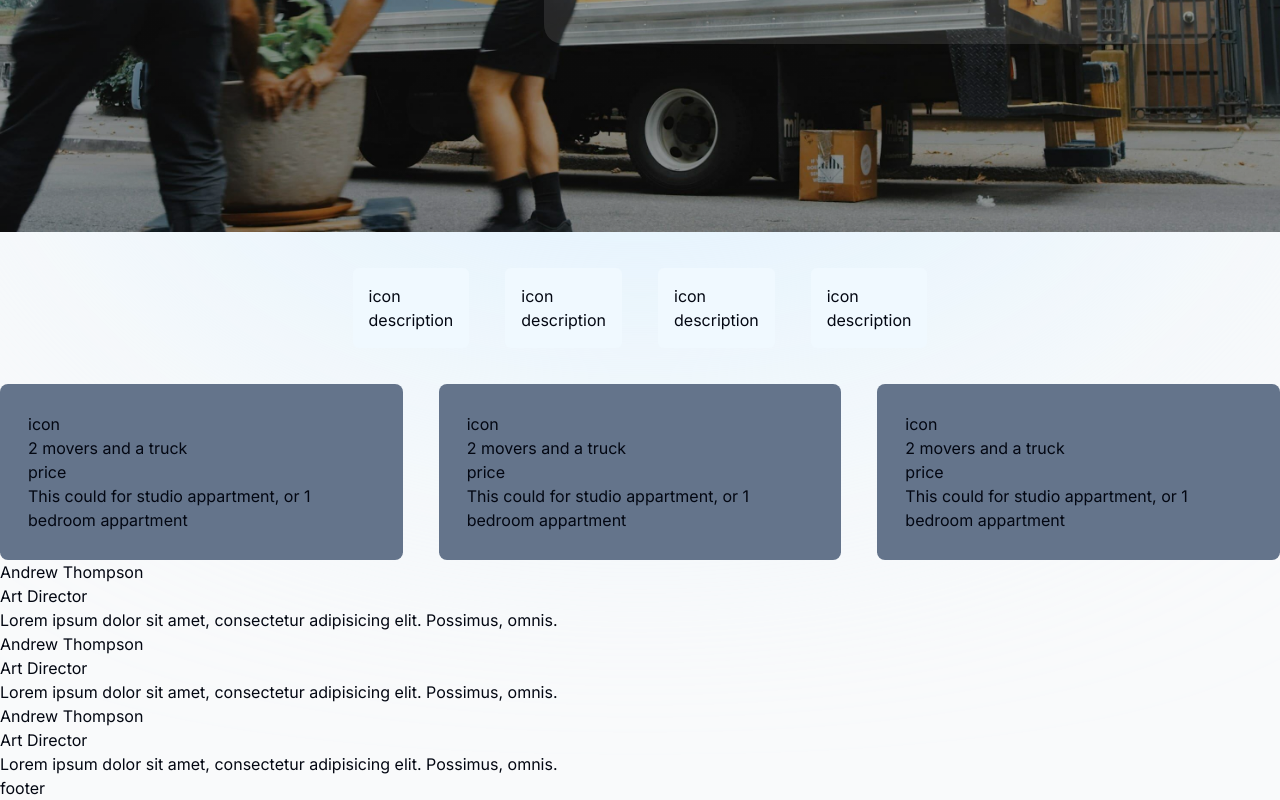
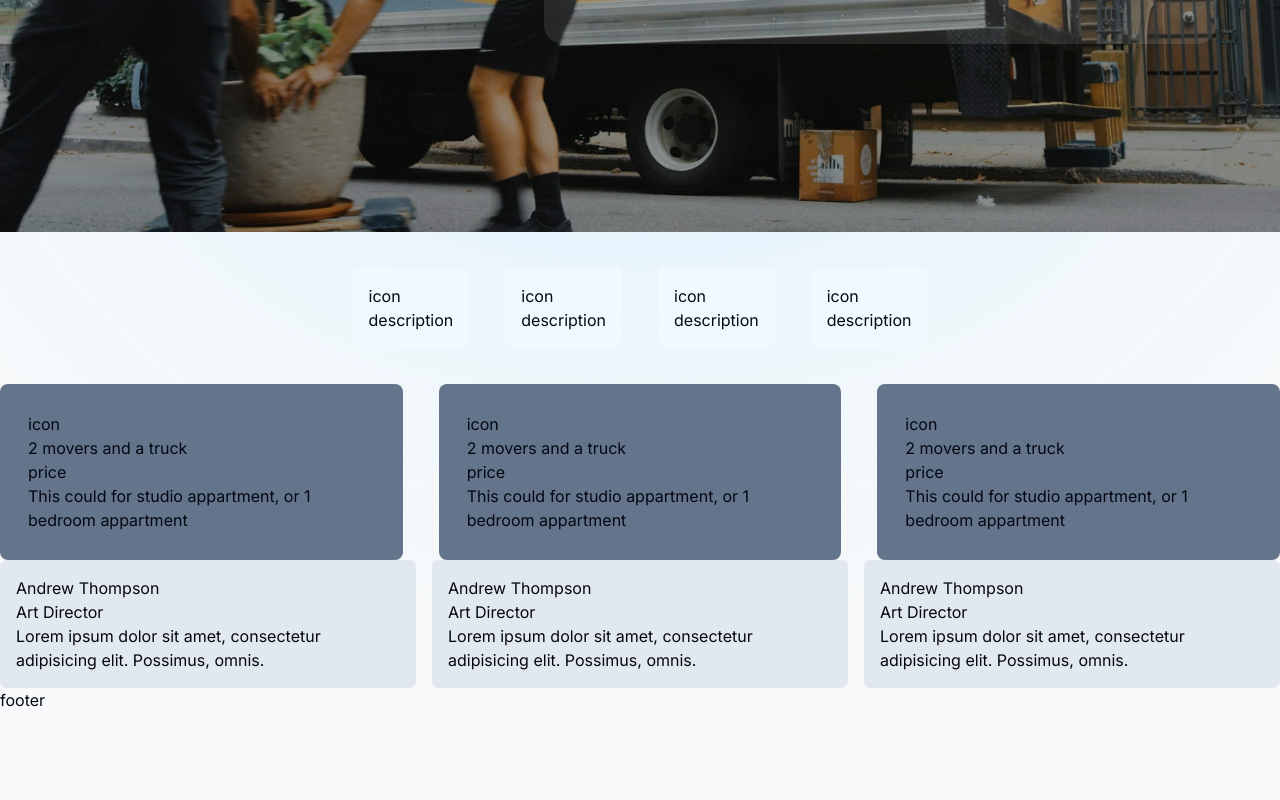
Before and after one commit to Alexandrbig1/asap-moving, a Next.js app: page / in a window 1280 px wide. Shown: the part 464-1264 px from the top of the page. After the commit the page ends 1176 px from the top, so only its background shows below. Built offline with nearby package versions, Linux system fonts and the light colour scheme.

Commit message:
fix: updated testimonials section

```diff
--- a/components/testimonials.tsx
+++ b/components/testimonials.tsx
@@ -2,8 +2,8 @@ import React from "react";
 
 export default function Testimonials() {
   return (
-    <div>
-      <div>
+    <div className="flex gap-4 justify-center">
+      <div className="p-4 bg-slate-200 rounded-md">
         <h4>Andrew Thompson</h4>
         <span>Art Director</span>
         <p>
@@ -11,7 +11,7 @@ export default function Testimonials() {
           omnis.
         </p>
       </div>
-      <div>
+      <div className="p-4 bg-slate-200 rounded-md">
         <h4>Andrew Thompson</h4>
         <span>Art Director</span>
         <p>
@@ -19,7 +19,7 @@ export default function Testimonials() {
           omnis.
         </p>
       </div>
-      <div>
+      <div className="p-4 bg-slate-200 rounded-md">
         <h4>Andrew Thompson</h4>
         <span>Art Director</span>
         <p>
```
